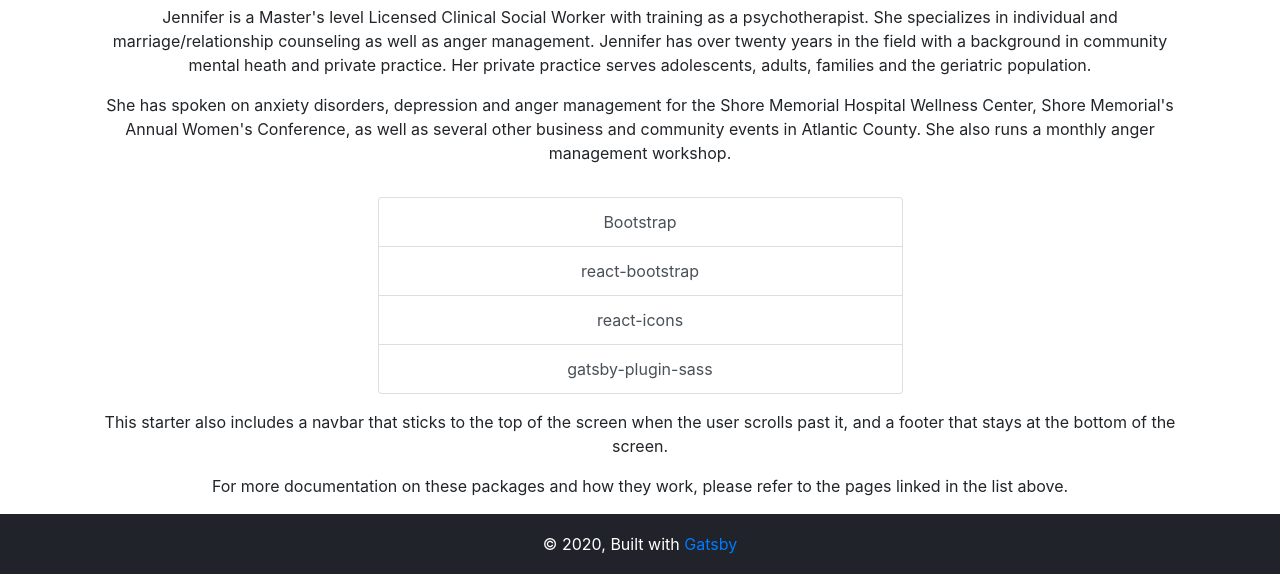
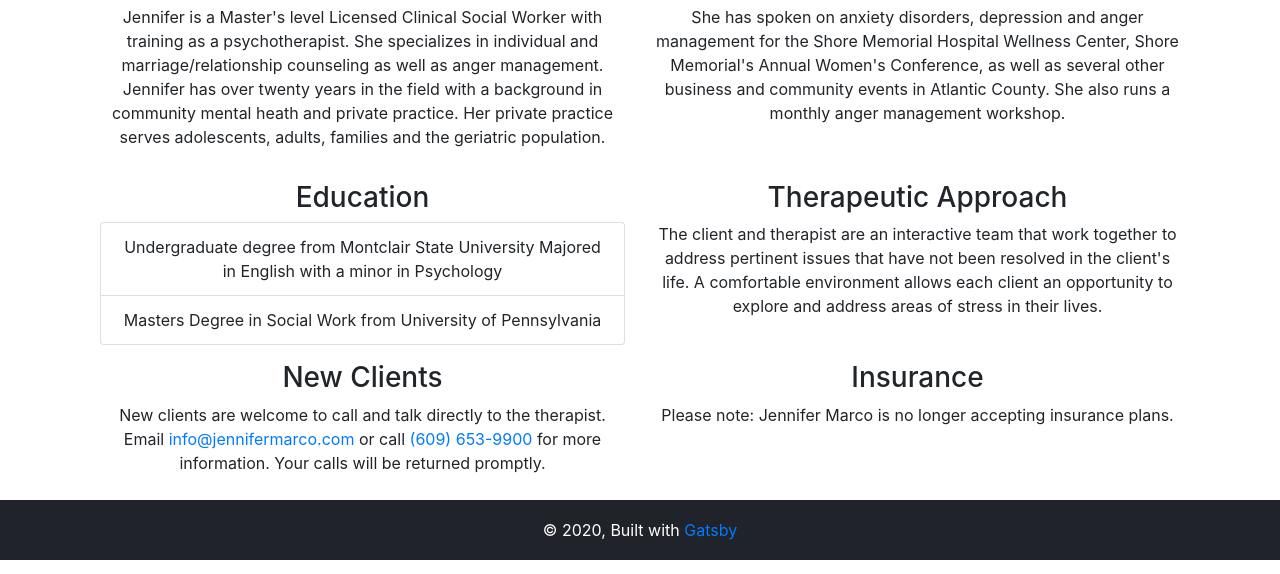
Before and after one commit to darjama/jjm, a Gatsby site in the folder jjm/: page / in a window 1280 px wide. Shown: the part 240-814 px from the top of the page. Built offline with nearby package versions, Linux system fonts and the light colour scheme; Gatsby itself is replaced by a stand-in of ours.

Commit message:
Added aditional info to home page

```diff
--- a/jjm/src/pages/index.js
+++ b/jjm/src/pages/index.js
@@ -11,9 +11,17 @@ const IndexPage = () => (
       <Row>
         <Col>
         <h2>Jennifer Marco, MSW, LCSW</h2>
+        </Col>
+
+      </Row>
+      <Row>
+        <Col>
+
           <p>
 Jennifer is a Master's level Licensed Clinical Social Worker with training as a psychotherapist. She specializes in individual and marriage/relationship counseling as well as anger management. Jennifer has over twenty years in the field with a background in community mental heath and private practice. Her private practice serves adolescents, adults, families and the geriatric population.
           </p>
+        </Col>
+        <Col>
           <p>
 She has spoken on anxiety disorders, depression and anger management for the Shore Memorial Hospital Wellness Center, Shore Memorial's Annual Women's Conference, as well as several other business and community events in Atlantic County. She also runs a monthly anger management workshop.
           </p>
@@ -21,48 +29,34 @@ She has spoken on anxiety disorders, depression and anger management for the Sho
       </Row>
       <Row className="justify-content-center my-3">
         <Col md="6">
+          <h3>Education</h3>
           <ListGroup>
-            <ListGroup.Item
-              action
-              href="https://getbootstrap.com"
-              target="_blank"
-            >
-              Bootstrap
+            <ListGroup.Item>
+            Undergraduate degree from Montclair State University Majored in English with a minor in Psychology
             </ListGroup.Item>
-            <ListGroup.Item
-              action
-              href="https://react-bootstrap.github.io/"
-              target="_blank"
-            >
-              react-bootstrap
-            </ListGroup.Item>
-            <ListGroup.Item
-              action
-              href="https://react-icons.netlify.com"
-              target="_blank"
-            >
-              react-icons
-            </ListGroup.Item>
-            <ListGroup.Item
-              action
-              href="https://www.gatsbyjs.org/packages/gatsby-plugin-sass/"
-              target="_blank"
-            >
-              gatsby-plugin-sass
+            <ListGroup.Item>
+              Masters Degree in Social Work from University of Pennsylvania
             </ListGroup.Item>
           </ListGroup>
+        </Col>
+        <Col>
+        <h3>Therapeutic Approach</h3>
+        <p>
+        The client and therapist are an interactive team that work together to address pertinent issues that have not been resolved in the client's life. A comfortable environment allows each client an opportunity to explore and address areas of stress in their lives.
+        </p>
         </Col>
       </Row>
       <Row>
         <Col>
+          <h3>New Clients</h3>
           <p>
-            This starter also includes a navbar that sticks to the top of the
-            screen when the user scrolls past it, and a footer that stays at the
-            bottom of the screen.
+New clients are welcome to call and talk directly to the therapist. Email <a href="mailto://info@jennifermarco.com">info{`@`}jennifermarco.com</a> or call <a href="tel:+16096539900">(609) 653-9900</a> for more information. Your calls will be returned promptly.
           </p>
+        </Col>
+        <Col>
+          <h3>Insurance</h3>
           <p>
-            For more documentation on these packages and how they work, please
-            refer to the pages linked in the list above.
+          Please note: Jennifer Marco is no longer accepting insurance plans.
           </p>
         </Col>
       </Row>
```
